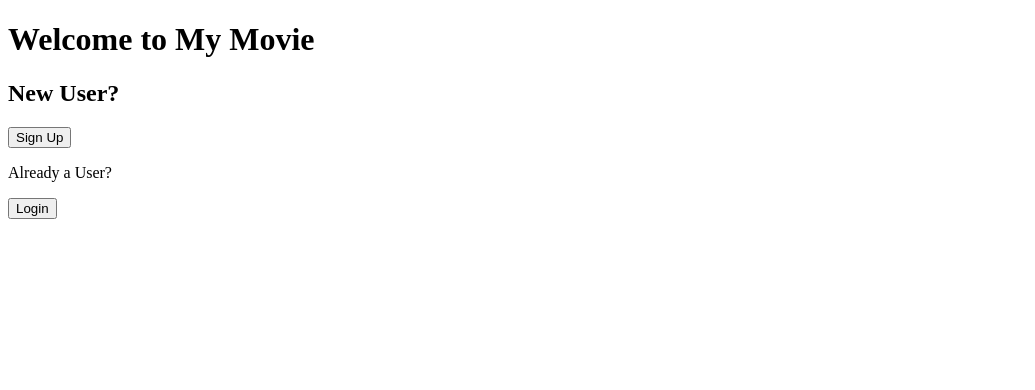
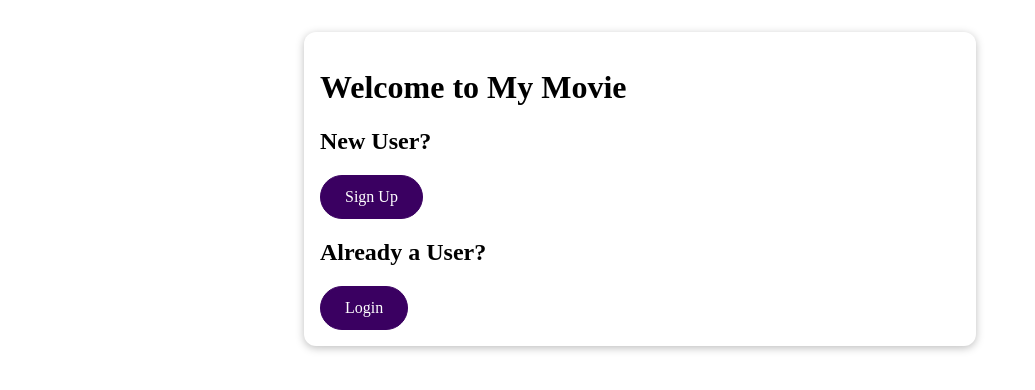
Before and after one commit to shivamrajput1826/paytm-app, a Vue app: page / in a window 1280 px wide. Shown: the top 390 px of the page, without its empty margins (0-1035 px from the left). Built offline with nearby package versions, Linux system fonts and the light colour scheme.

Commit message:
changes done

```diff
--- a/src/components/MovieItem.vue
+++ b/src/components/MovieItem.vue
@@ -1,8 +1,9 @@
 <template>
   <base-card>
     <base-button @click="loadFavourites">Favourite</base-button>
-    <h1>name={{ name }}</h1>
-    <h2>rank={{ rank }}</h2>
+    <div class=""></div>
+    <!-- <h1>name={{ name }}</h1>
+    <h2>rank={{ rank }}</h2> -->
 
     <img :src="link" />
   </base-card>
--- a/src/components/TheHeader.vue
+++ b/src/components/TheHeader.vue
@@ -1,20 +1,22 @@
 <template>
+  <base-card>
     <div v-if="disableHead == false">
       <h1>Welcome to My Movie</h1>
       <div>
         <h2>New User?</h2>
         <router-link to="/signup">
-        <button @click="disableHeader">Sign Up</button>
+          <base-button @click="disableHeader">Sign Up</base-button>
         </router-link>
       </div>
 
       <div>
-      <p>Already a User?</p>
+        <h2>Already a User?</h2>
         <router-link to="/login">
-        <button @click="enableLogin">Login</button></router-link
+          <base-button @click="enableLogin">Login</base-button></router-link
         >
       </div>
     </div>
+  </base-card>
 </template>
 
 <script>
--- a/src/pages/TheSign.vue
+++ b/src/pages/TheSign.vue
@@ -1,19 +1,28 @@
 <template>
+  <base-card>
     <div>
       <h1>Sign Up</h1>
-
+      <div>
         <form>
+          <div>
             <label for="name">Name</label>
             <input id="name" type="text" v-model="name" required />
+          </div>
+          <div>
             <label for="email">Email</label>
             <input id="email" type="email" v-model="email" required />
+          </div>
+          <div>
             <label for="password">Password</label>
             <input type="text" id="password" v-model="password" required />
+          </div>
         </form>
+      </div>
       <router-link to="/mainPage">
-      <button @click="consoleEvent">Sign Up</button>
+        <base-button @click="consoleEvent">Sign Up</base-button>
       </router-link>
     </div>
+  </base-card>
 </template>
 
 <script>
```
Lines whose indentation alone changed are shown as unchanged.
